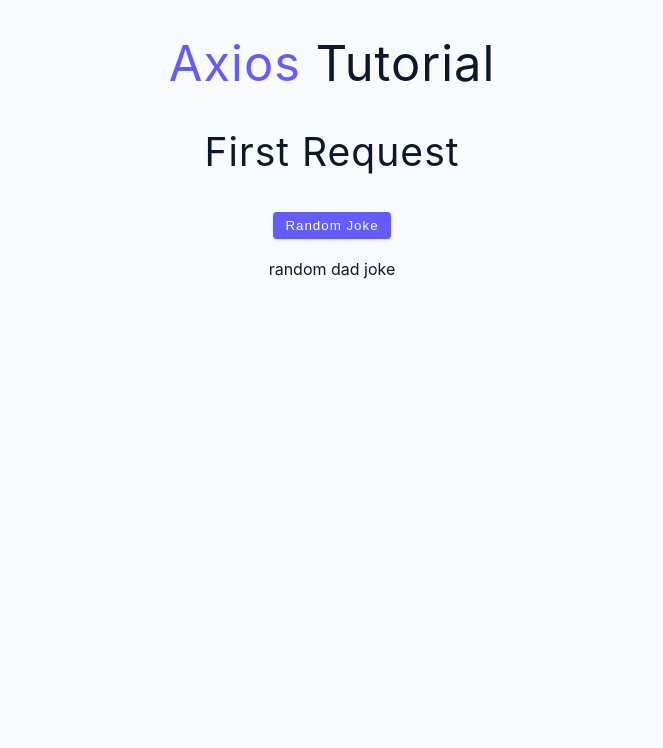
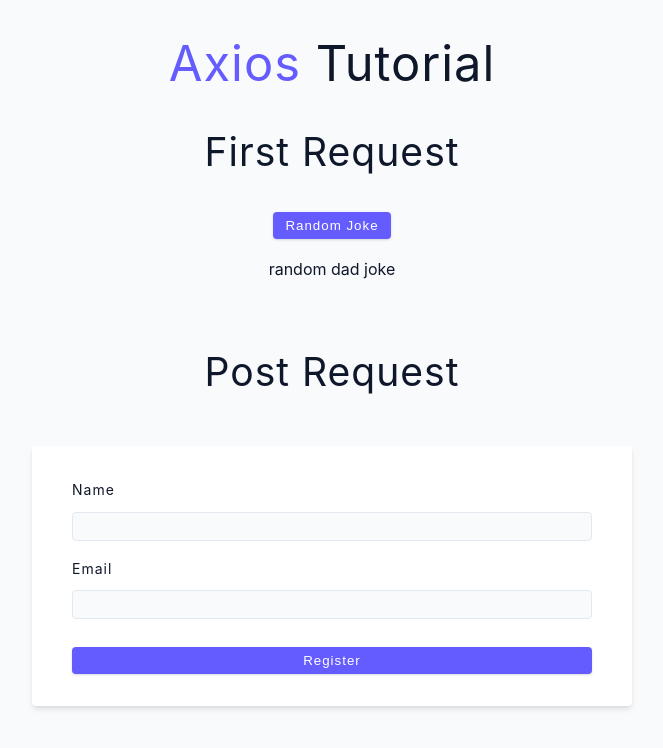
Before and after one commit to logan-lampton/react_projects, a React (Create React App) app in the folder axios-work/: page / in a window 1280 px wide. Shown: the top 748 px of the page, without its empty margins (308-971 px from the left). Built offline with nearby package versions, Linux system fonts and the light colour scheme; no server answers.

Commit message:
axios post request

```diff
--- a/axios-work/src/App.js
+++ b/axios-work/src/App.js
@@ -1,6 +1,7 @@
 import Title from "./components/Title";
 import FirstRequest from "./components/FirstRequest";
 import Headers from "./components/Headers";
+import PostRequest from "./components/PostRequest";
 
 function App() {
   return (
@@ -13,6 +14,9 @@
         <div className='app-section'>
           <Headers />
         </div>
+        <div className='app-section'>
+          <PostRequest />
+        </div>
       </div>
     </main>
   );
--- /dev/null
+++ b/axios-work/src/components/PostRequest.js
@@ -0,0 +1,56 @@
+import { useState } from "react";
+import axios from "axios";
+
+const url = "https://course-api.com/axios-tutorial-post";
+
+function PostRequest() {
+  const [name, setName] = useState("");
+  const [email, setEmail] = useState("");
+
+  const handleSubmit = async (e) => {
+    e.preventDefault();
+    try {
+        const resp = await axios.post(url, {name, email })
+        console.log(resp.data);
+    } catch(error) {
+        console.log(error.response);
+    }
+  };
+
+  return (
+    <section>
+      <h2 className='text-center'>Post Request</h2>
+      <form className='form' onSubmit={handleSubmit}>
+        <div className='form-row'>
+          <label htmlFor='name' className='form-label'>
+            Name
+          </label>
+          <input
+            type='text'
+            className='form-input'
+            id='name'
+            value={name}
+            onChange={(e) => setName(e.target.value)}
+          />
+        </div>
+        <div className='form-row'>
+          <label htmlFor='email' className='form-label'>
+            Email
+          </label>
+          <input
+            type='email'
+            className='form-input'
+            id='email'
+            value={email}
+            onChange={(e) => setEmail(e.target.value)}
+          />
+        </div>
+        <button type='submit' className='btn btn-block'>
+          Register
+        </button>
+      </form>
+    </section>
+  );
+}
+
+export default PostRequest;
```
Also changed, not shown: axios-work/src/components/Headers.js (line endings or trailing spaces).
